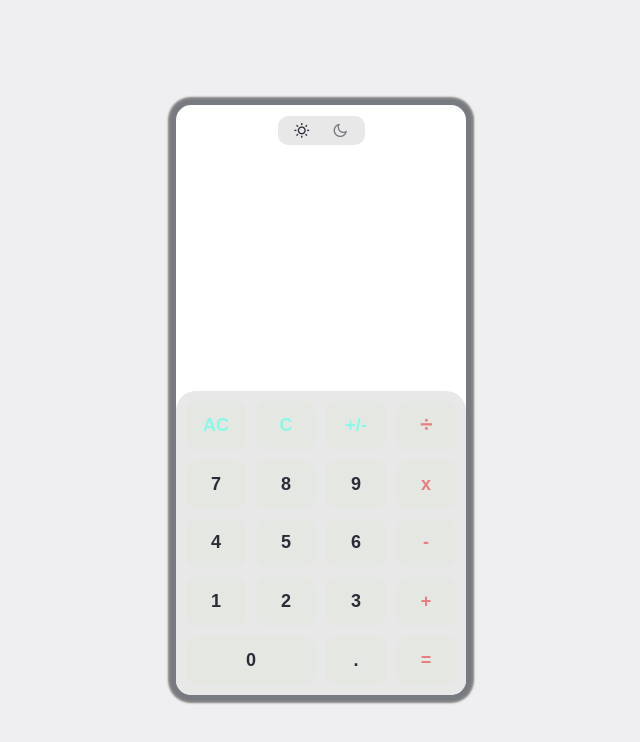
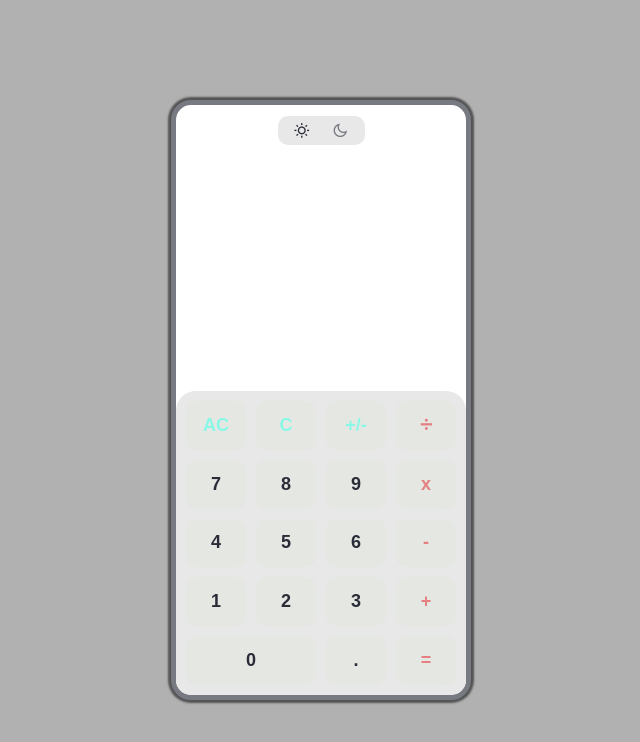
Before and after one commit to PrabhakarOP/calculator, a plain HTML site: page index.html in a window 1280 px wide. Shown: the whole page, without its empty margins (319-959 px from the left). Drawn offline with nearby package versions, Linux system fonts and the light colour scheme.

Commit message:
changed light-mode background

```diff
--- a/styles/light-mode.css
+++ b/styles/light-mode.css
@@ -1,12 +1,13 @@
 body{
-    background-color: #efeff1;
+    /* background-color: #efeff1; */
+    background-color: #b1b1b1;
     background-image: none;
 }
 
 
 .calculator-container{
     background-color: white;
-    box-shadow:  0px 0px 2px 3px rgb(130, 129, 129);
+    box-shadow:  0px 0px 2px 3px rgb(83, 83, 83);
 
 }
 
```
